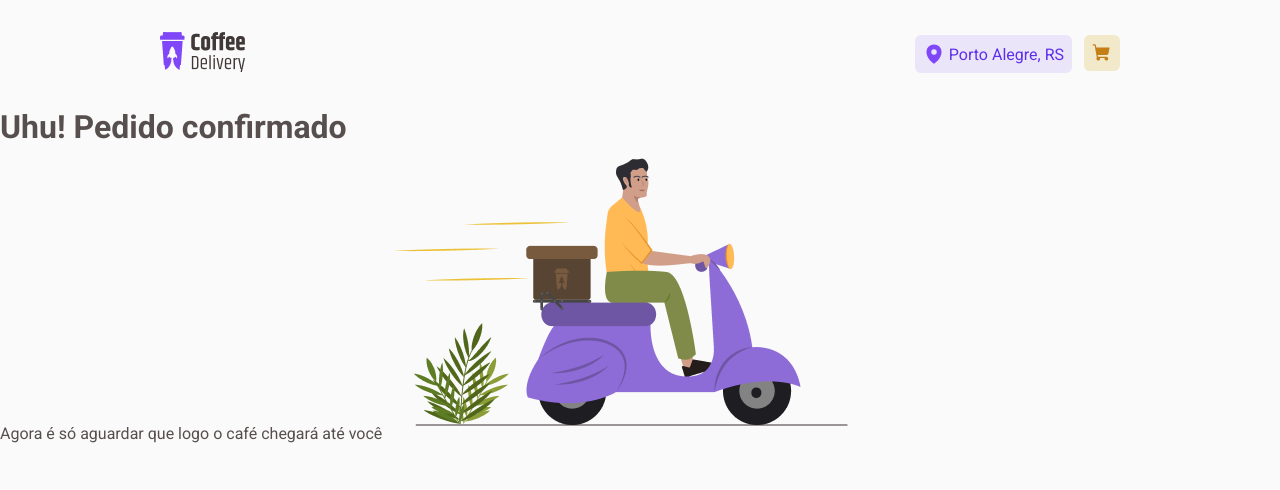
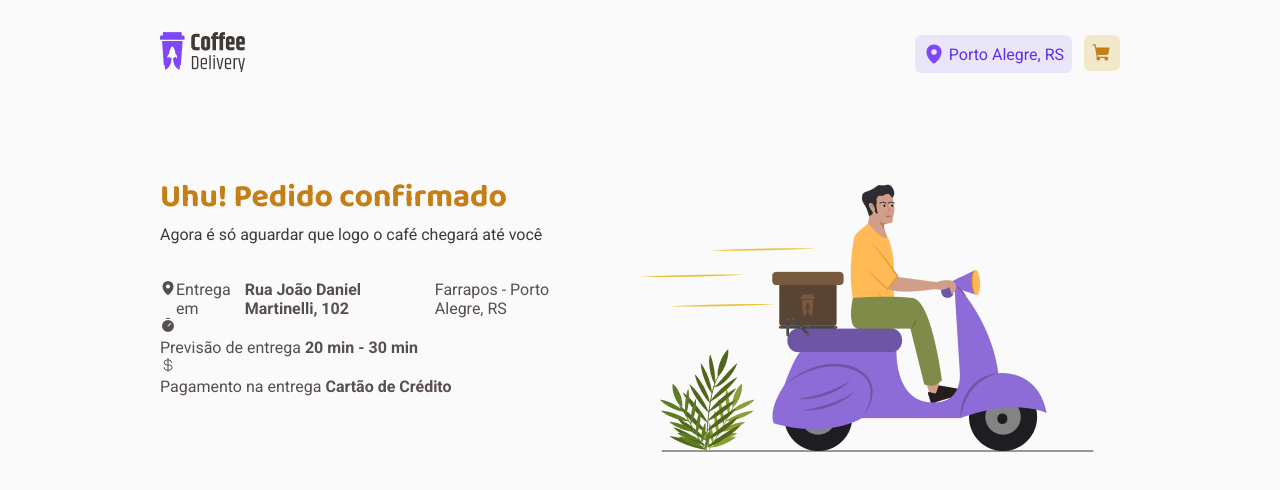
Before and after one commit to VitorFernandes-JS/02-desafio-coffee-delivery, a React (Vite) app: page /finished-order in a window 1280 px wide. Shown: the top 490 px of the page. Built offline with nearby package versions, Linux system fonts and the light colour scheme.

Commit message:
fix: changes in FinishedOrder

```diff
--- a/src/pages/FinishedOrder/index.tsx
+++ b/src/pages/FinishedOrder/index.tsx
@@ -1,12 +1,46 @@
 import { Header } from "../../components/Header";
 import ManTakingCoffee from "../../assets/ConfirmOrderIllustration.png";
+import { CurrencyDollar, MapPin, Timer } from "phosphor-react";
+import { ContainerFinishedOrder, DivTexts, Subtitle, DivMapAndText } from "./style";
 export function FinishedOrder() {
   return (
-    <div>
+    <>
       <Header />
-      <h1>Uhu! Pedido confirmado</h1>
-      <span>Agora é só aguardar que logo o café chegará até você</span>
-      <img src={ManTakingCoffee}/>
-    </div>
+      <ContainerFinishedOrder>
+        <DivTexts>
+          <h1>Uhu! Pedido confirmado</h1>
+          <Subtitle>
+            Agora é só aguardar que logo o café chegará até você
+          </Subtitle>
+
+          <div>
+            <DivMapAndText>
+              <div>
+                <MapPin weight="fill" size={16} />
+              </div>
+              <span>Entrega em</span>
+              <strong> Rua João Daniel Martinelli, 102</strong>
+              <span> Farrapos - Porto Alegre, RS</span>
+            </DivMapAndText>
+
+            <div>
+              <Timer weight="fill" size={16} />
+            </div>
+            <span>Previsão de entrega</span>
+            <strong> 20 min - 30 min</strong>
+
+            <div>
+              <CurrencyDollar weight="regular" size={16} />
+            </div>
+            <span>Pagamento na entrega</span>
+            <strong> Cartão de Crédito</strong>
+          </div>
+        </DivTexts>
+
+        <div>
+          <img src={ManTakingCoffee} />
+        </div>
+      </ContainerFinishedOrder>
+    </>
   );
 }
--- a/src/pages/FinishedOrder/style.ts
+++ b/src/pages/FinishedOrder/style.ts
@@ -0,0 +1,36 @@
+import styled from "styled-components";
+
+export const ContainerFinishedOrder = styled.div`
+    display: flex;
+    flex-direction: row;
+
+    padding: 4rem 10rem;
+`
+
+export const DivTexts = styled.div`
+    display: flex;
+    flex-direction: column;
+
+    margin-right: 2rem;
+
+    h1 {
+        font-family: "Baloo 2", cursive;
+        font-size: 2rem;
+
+        color: ${props => props.theme.yellowDark};
+        margin-bottom: 0.15rem;
+    }
+`
+
+export const Subtitle = styled.span`
+    font-family: "Roboto", sans-serif;
+        font-weight: 500;
+
+        color: ${props => props.theme.subtitle};
+        margin-bottom: 2.25rem;
+`
+
+export const DivMapAndText = styled.div`
+    display: flex;
+
+`
```
